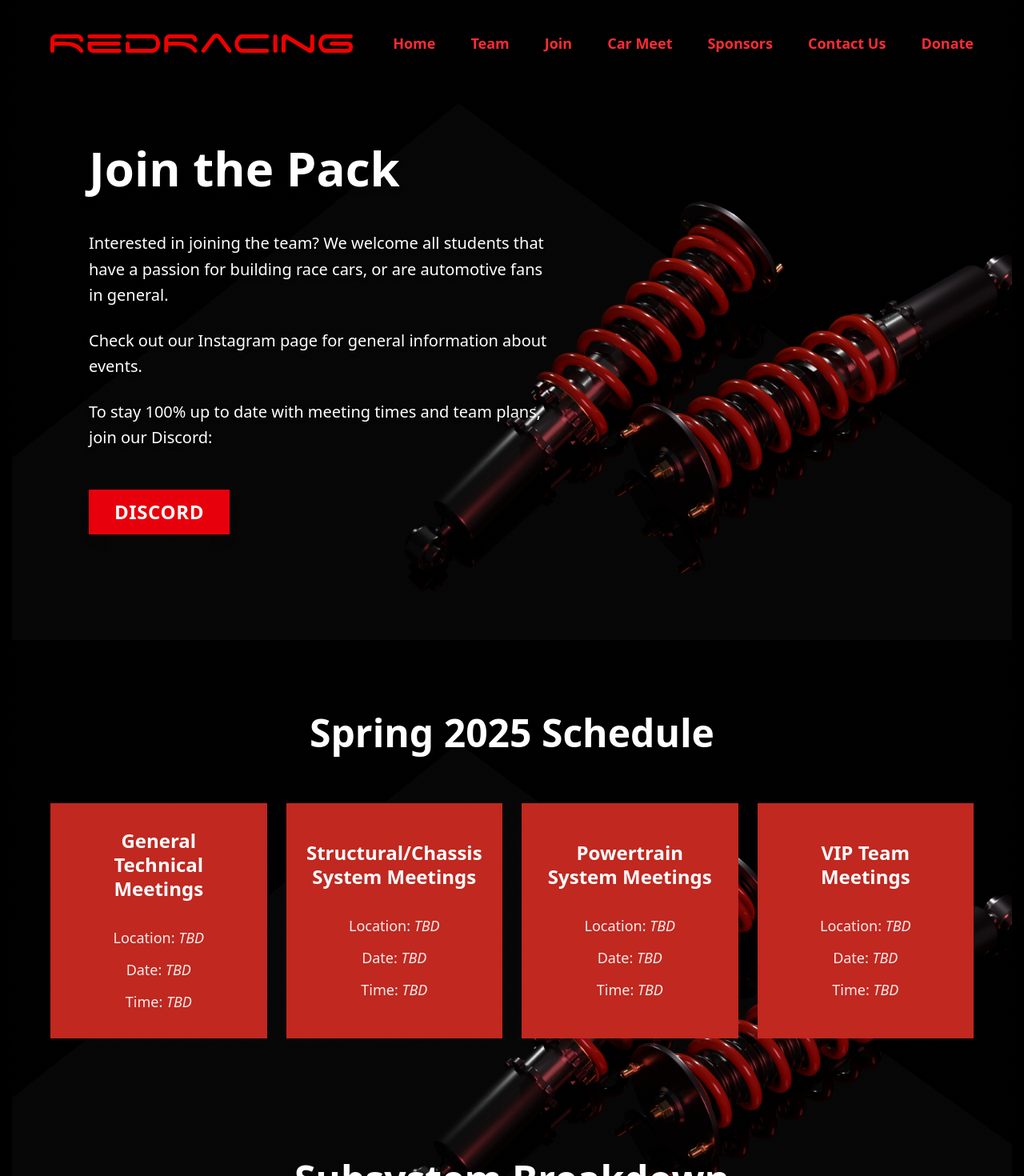
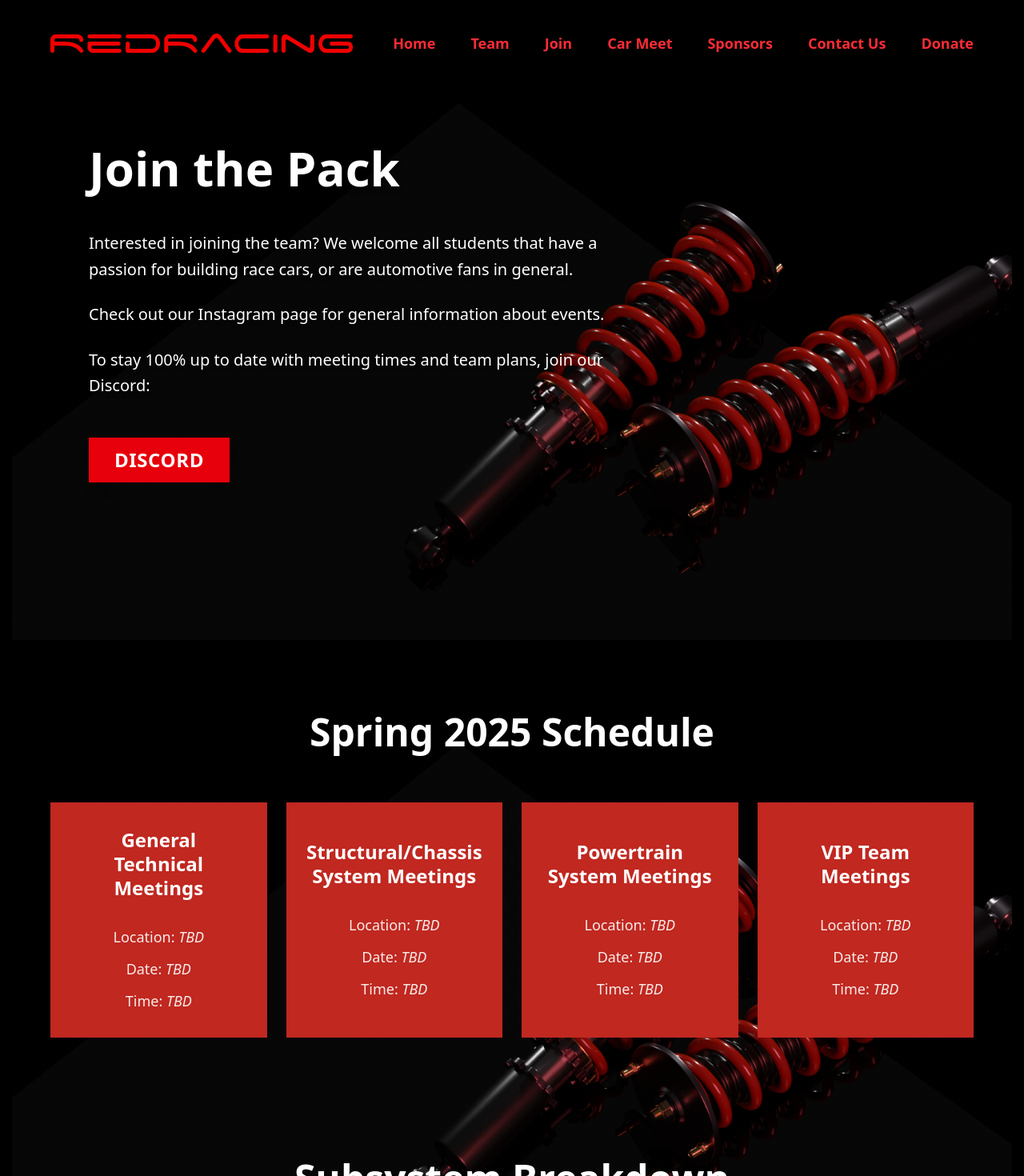
Before and after one commit to redracingsbu/redracingsbu.github.io, a React (Vite) app: page /join in a window 1280 px wide. Shown: the top 1470 px of the page at 80% size. Built offline with nearby package versions, Linux system fonts and the light colour scheme.

Commit message:
padding changes for larger displays

```diff
--- a/src/pages/About.jsx
+++ b/src/pages/About.jsx
@@ -24,7 +24,7 @@ function About() {
             style={!isMobile ? { backgroundImage: `url(${helmet})` } : {}}
         >
 
-            <div className="flex-1 pt-8 lg:pt-24 px-6 lg:px-12 max-w-3xl lg:ml-12 p-6 space-y-8">
+            <div className="flex-1 pt-8 lg:pt-24 px-6 lg:px-12 max-w-3xl 2xl:max-w-4xl lg:ml-12 p-6 space-y-8">
                 <h1 className="text-4xl lg:text-6xl font-bold text-white mb-12 text-left">
                     About Us
                 </h1>
--- a/src/pages/Join.jsx
+++ b/src/pages/Join.jsx
@@ -83,7 +83,7 @@ function Join() {
       <Header />
 
       {/* SECTION 1: Intro / Join Text */}
-      <div className="pt-8 lg:pt-24 px-6 lg:px-12 max-w-2xl mx-auto lg:mx-0 lg:ml-12 p-6 rounded-lg space-y-8 bg-black/80 lg:bg-transparent backdrop-blur-sm lg:backdrop-blur-none">
+      <div className="pt-8 lg:pt-24 px-6 lg:px-12 max-w-3xl 2xl:max-w-4xl mx-auto lg:mx-0 lg:ml-12 p-6 rounded-lg space-y-8 bg-black/80 lg:bg-transparent backdrop-blur-sm lg:backdrop-blur-none">
         <h1 className="text-4xl lg:text-6xl font-bold text-white mb-12 drop-shadow-lg">
           Join the Pack
         </h1>
@@ -115,7 +115,7 @@ function Join() {
 
       {/* SECTION 2: Spring 2025 Schedule */}
       {/* Used a separate container with solid background for readability over complex bg */}
-      <div className="w-full py-30 px-6 lg:px-12 mt-20">
+      <div className="w-full py-30 px-6 lg:px-12 mt-36 2xl:mt-64">
         <h2 className="text-3xl lg:text-5xl font-bold text-white text-center mb-16">
           Spring 2025 Schedule
         </h2>
```
